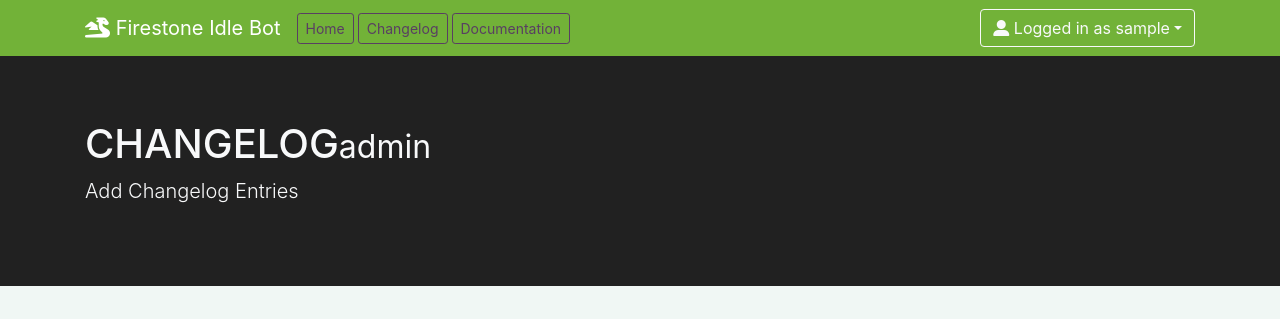
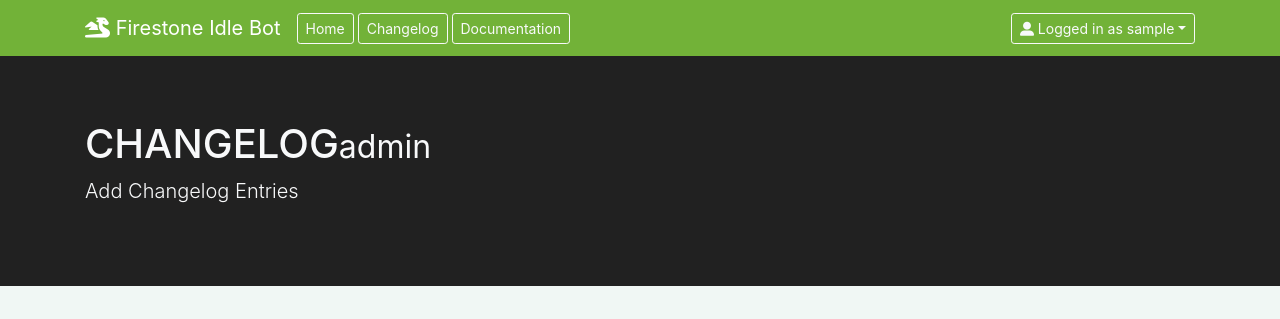
Before and after one commit to div0ky/firestone_web, a Flask app: page /admin/changelog in a window 1280 px wide. Shown: the top 319 px of the page. Run offline with Flask 2, Linux system fonts and the light colour scheme; the visitor is signed in with stand-in values (Sample User, id 1); data comes from the database, SQL or seed files in the repository; some libraries are stand-ins or nearby versions.

Commit message:
200403-221121

```diff
--- a/app/templates/base.html
+++ b/app/templates/base.html
@@ -32,15 +32,15 @@
             </button>
             <div class="collapse navbar-collapse" id="navbarNavAltMarkup">
                 <div class="navbar-nav">
-                    <button class="btn btn-sm btn-outline-secondary mr-1" type="button" onclick="window.location.href='{{ url_for( 'main.index' ) }}';">Home</button>
-            <button class="btn btn-sm btn-outline-secondary mr-1" type="button" onclick="window.location.href='{{ url_for( 'main.changelog' ) }}';">Changelog</button>
-            <button class="btn btn-sm btn-outline-secondary mr-1" type="button" onclick="window.location.href='https://firestone.div0ky.com/docs';">Documentation</button>
+                    <button class="btn btn-sm btn-outline-light mr-1" type="button" onclick="window.location.href='{{ url_for( 'main.index' ) }}';">Home</button>
+            <button class="btn btn-sm btn-outline-light mr-1" type="button" onclick="window.location.href='{{ url_for( 'main.changelog' ) }}';">Changelog</button>
+            <button class="btn btn-sm btn-outline-light mr-1" type="button" onclick="window.location.href='https://firestone.div0ky.com/docs';">Documentation</button>
 
                 </div>
             </div>
             {% if current_user.is_authenticated %}
             <div class="dropdown">
-                <a class="btn btn-outline-light dropdown-toggle" href="#" role="button" id="dropdownMenuLink"
+                <a class="btn btn-sm btn-outline-light dropdown-toggle" href="#" role="button" id="dropdownMenuLink"
                    data-toggle="dropdown" aria-haspopup="true" aria-expanded="false"><i class="fas fa-user-alt"></i> Logged in as {{
                     current_user.username
                     }}</a>
@@ -53,7 +53,7 @@
                 </div>
             </div>
             {% else %}
-            <a class="btn btn-outline-light" href="{{ url_for('auth.login') }}"><i class="fas fa-user-plus"></i> Login</a>
+            <a class="btn btn-sm btn-outline-light" href="{{ url_for('auth.login') }}"><i class="fas fa-user-plus"></i> Login</a>
             {% endif %}
         </div>
     </nav>
```
Also changed, not shown: app/api/routes.py (+8 -8 lines).
